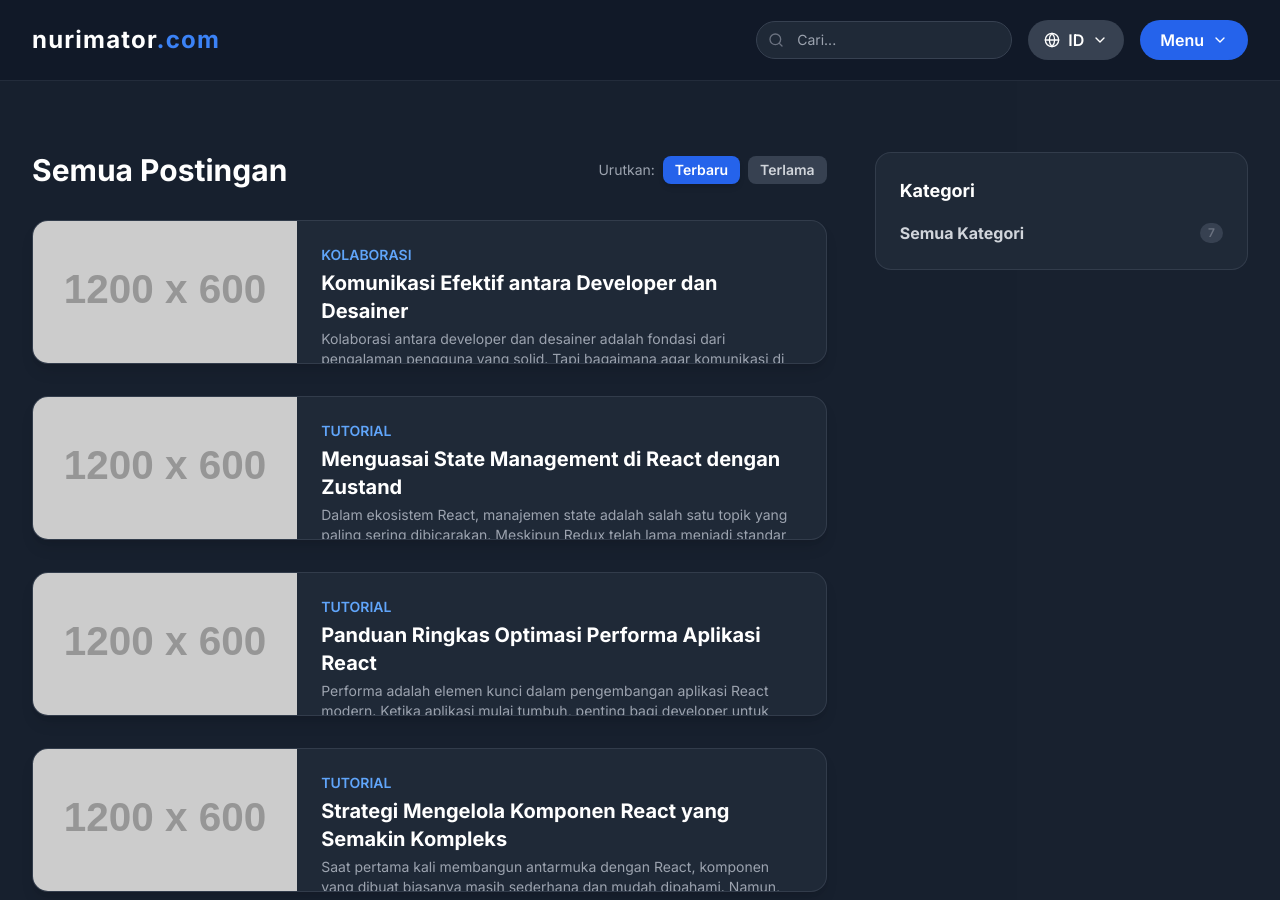
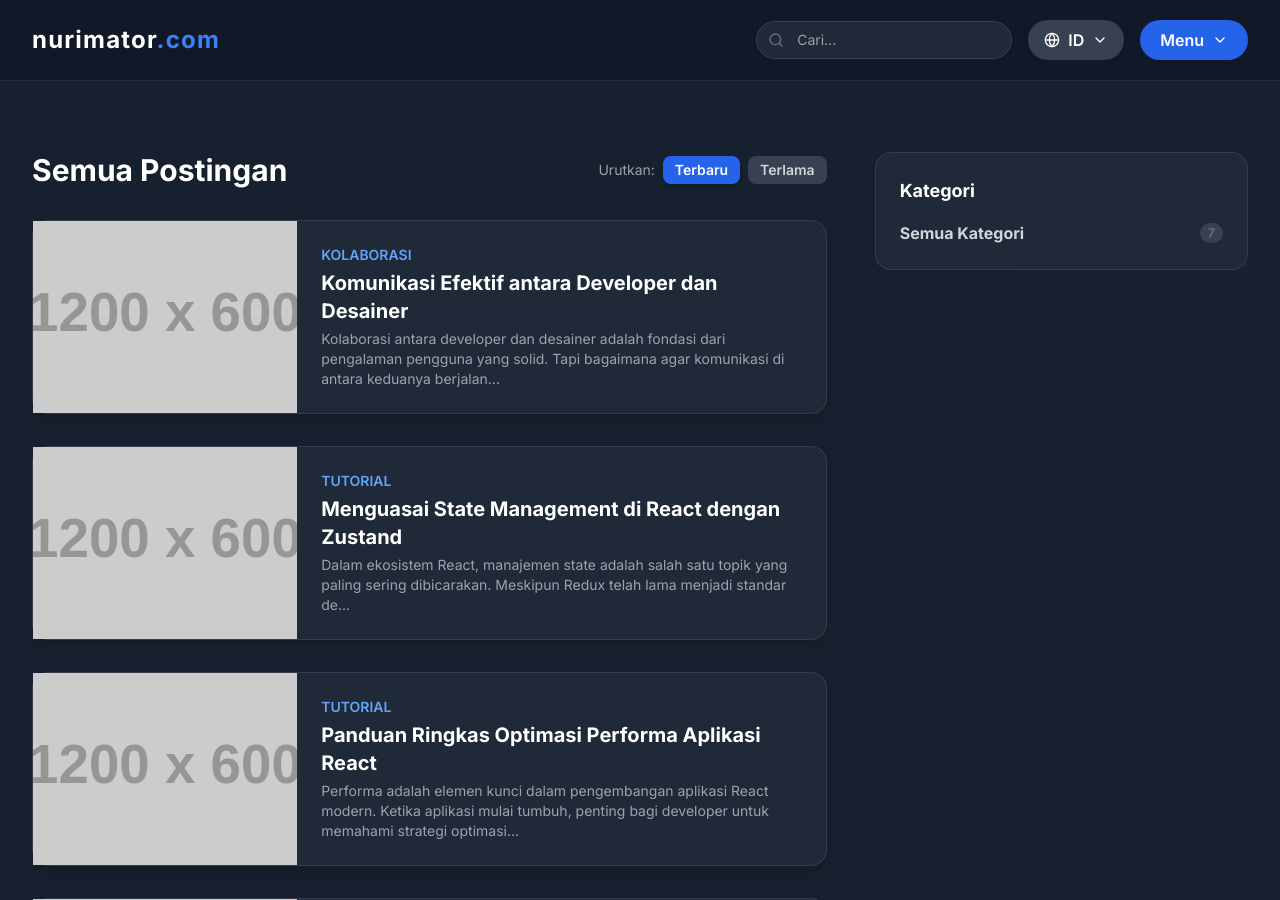
Before and after one commit to nurimator/n.dayverse.id, a Jekyll site: the page built from id/post/index.html, in a window 1280 px wide and 900 px high. Built offline with Jekyll 4.4.1, drawn with Linux system fonts in a browser that asks for light colours; nearby versions of some CDN libraries; the list of posts is cut into pages by our own code.

Commit message:
daftar post

```diff
--- a/id/post/index.html
+++ b/id/post/index.html
@@ -51,7 +51,7 @@ pagination:
                             <!-- ===== PERUBAHAN DI SINI ===== -->
                             <!-- Mengubah padding vertikal agar tombol lebih pendek -->
                             <button id="sort-newest" class="sort-btn bg-blue-600 text-white px-3 py-1 text-sm font-semibold rounded-lg shadow-md hover:bg-blue-700 transition-colors">Terbaru</button>
-                            <button id="sort-oldest" class="sort-btn bg-gray-700 text-gray-300 px-3 py-1 text-sm font-semibold rounded-lg hover:bg-gray-600 transition-colors">Terlama</button>
+                            <button id="sort-oldest" class="sort-btn bg-gray-700 text-gray-300 px-3 py-1 text-sm font-semibold rounded-lg hover:bg-blue-600 transition-colors">Terlama</button>
                         </div>
                     </div>
 
@@ -59,7 +59,7 @@ pagination:
                         {% for post in site.posts_id %}
                             <!-- ===== PERUBAHAN LAYOUT KARTU POSTINGAN ===== -->
                             <!-- Menambahkan tinggi tetap 'h-32' atau 'h-36' untuk mobile agar rasio lebih landai -->
-                            <div class="post-item bg-gray-800 rounded-2xl overflow-hidden border border-gray-700/80 shadow-lg transition-all duration-300 hover:border-blue-500/50 flex flex-row h-36" data-date="{{ post.date | date_to_xmlschema }}">
+                            <div class="post-item bg-gray-800 rounded-2xl border border-gray-700/80 shadow-lg transition-all duration-300 hover:border-blue-500/50 flex flex-row " data-date="{{ post.date | date_to_xmlschema }}">
                                 <!-- Memberi lebar tetap pada gambar -->
                                 <a href="{{ post.url | relative_url }}" class="block w-1/3 flex-shrink-0">
                                     <img src="{% if post.image %}{{ post.image | relative_url }}{% else %}https://placehold.co/600x400/111827/FFFFFF?text=Image+Not+Found{% endif %}"
```
